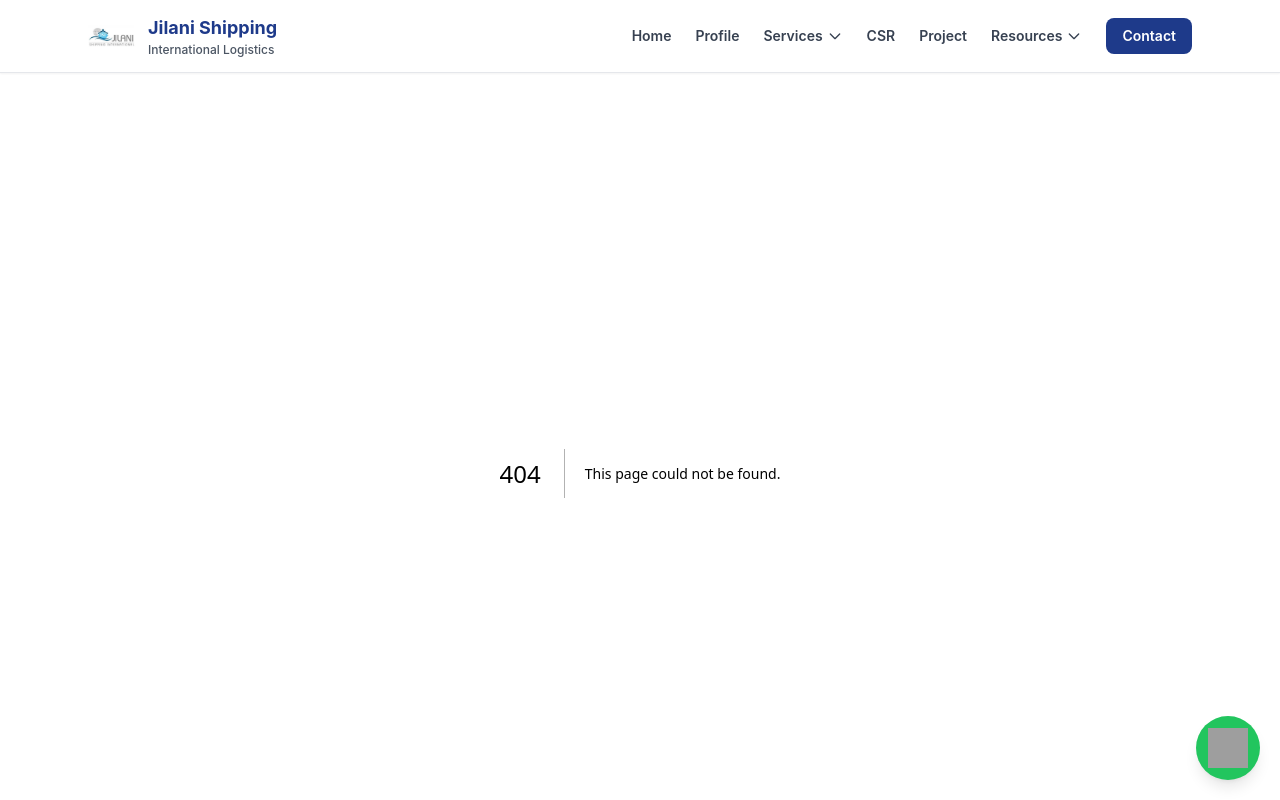
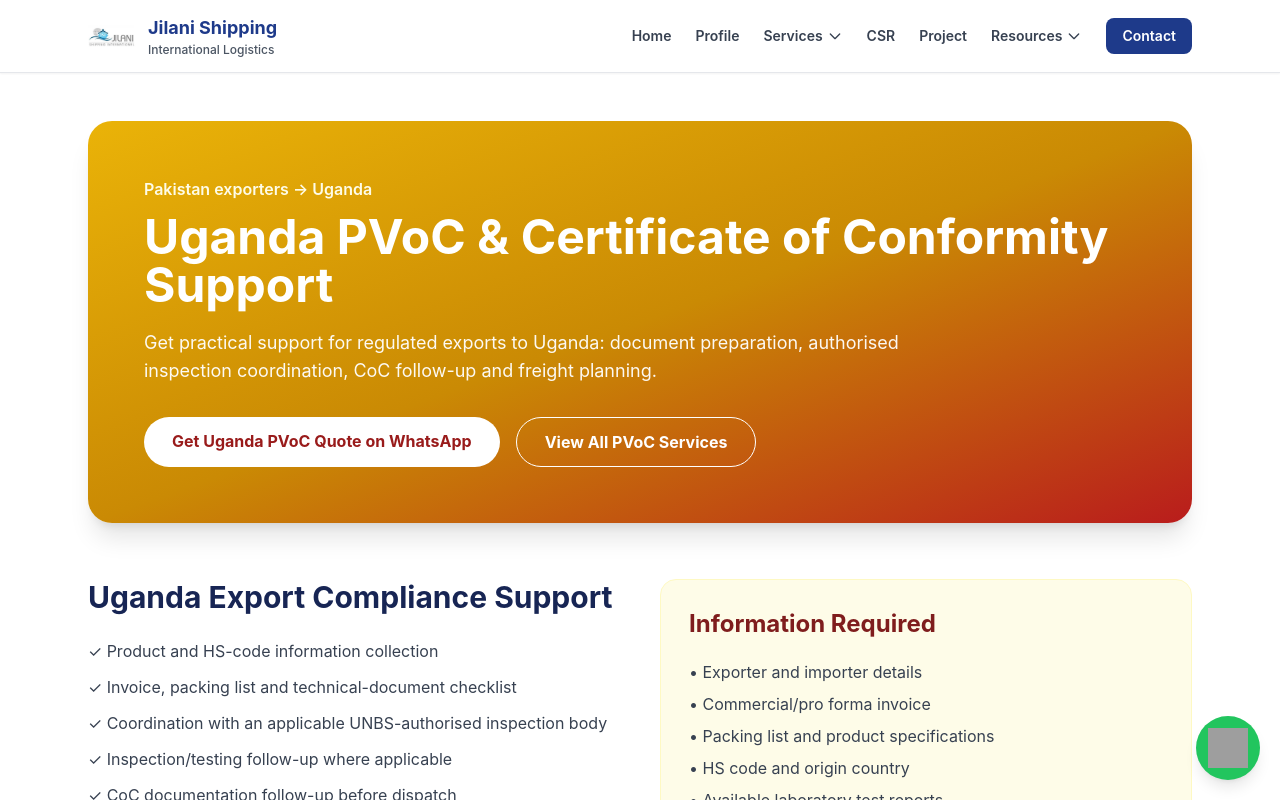
Before and after one commit to ubaidking1/JJ, a Next.js app: page /uganda-pvoc-service in a window 1280 px wide. Before the commit this address had no page. Shown: the top 800 px of the page. Built offline with nearby package versions, Linux system fonts and the light colour scheme; grey boxes are pictures that could not be loaded.

Commit message:
Add Uganda PVoC landing page

```diff
--- /dev/null
+++ b/app/uganda-pvoc-service/page.tsx
@@ -0,0 +1,43 @@
+import type { Metadata } from "next";
+import Link from "next/link";
+
+export const metadata: Metadata = {
+  title: "Uganda PVoC & CoC Service from Pakistan | JSI",
+  description: "Uganda PVoC and Certificate of Conformity coordination for exporters in Pakistan. Get compliance documentation and freight support from JSI.",
+  alternates: { canonical: "/uganda-pvoc-service/" },
+  keywords: ["Uganda PVoC service Pakistan", "Certificate of Conformity Uganda", "UNBS PVoC Pakistan", "export to Uganda from Pakistan", "Uganda CoC service"],
+};
+
+const whatsapp = "https://wa.me/923180155643?text=Hello%20JSI%2C%20I%20need%20Uganda%20PVoC%2FCoC%20support.%20Product%3A%20____%20HS%20Code%3A%20____%20FOB%20Value%3A%20____%20Shipment%20Mode%3A%20Sea%2FAir%20Exporting%20Country%3A%20____";
+
+export default function UgandaPvocService() {
+  const faq = [
+    ["What is Uganda PVoC?", "Uganda's PVoC programme assesses regulated products before export against applicable Uganda standards. A compliant shipment receives a Certificate of Conformity used for import clearance."],
+    ["Does JSI issue the Uganda CoC?", "No. An UNBS-authorised inspection body issues the CoC after applicable assessment. JSI assists with documentation, coordination and freight movement."],
+    ["Do all products require PVoC?", "Coverage and exemptions depend on the product and current UNBS rules. Share your product description and HS code so the applicable requirement can be checked before shipment."],
+    ["What should I send for an initial review?", "Send the invoice, packing list, product description, HS code, origin, FOB value, available test reports, exporter location and planned shipment date."],
+  ];
+  const schema = { "@context": "https://schema.org", "@type": "Service", name: "Uganda PVoC and Certificate of Conformity Support", provider: { "@type": "Organization", name: "Jilani Shipping International", url: "https://jilanishipping.net" }, areaServed: ["UG", "PK"], serviceType: "PVoC documentation and shipment coordination" };
+
+  return <main className="max-w-6xl mx-auto px-4 md:px-6 py-8 md:py-12">
+    <script type="application/ld+json" dangerouslySetInnerHTML={{ __html: JSON.stringify(schema) }} />
+    <section className="rounded-3xl bg-gradient-to-br from-yellow-500 via-yellow-600 to-red-700 text-white p-8 md:p-14 shadow-xl">
+      <p className="font-semibold text-yellow-50 mb-3">Pakistan exporters → Uganda</p>
+      <h1 className="text-3xl md:text-5xl font-bold leading-tight">Uganda PVoC & Certificate of Conformity Support</h1>
+      <p className="mt-5 text-lg text-white/95 max-w-3xl">Get practical support for regulated exports to Uganda: document preparation, authorised inspection coordination, CoC follow-up and freight planning.</p>
+      <div className="mt-8 flex flex-wrap gap-4"><a href={whatsapp} className="rounded-full bg-white px-7 py-3 font-bold text-red-800">Get Uganda PVoC Quote on WhatsApp</a><Link href="/pvoc-service/" className="rounded-full border border-white px-7 py-3 font-bold">View All PVoC Services</Link></div>
+    </section>
+
+    <section className="grid md:grid-cols-2 gap-10 mt-14">
+      <div><h2 className="text-3xl font-bold text-blue-950">Uganda Export Compliance Support</h2><ul className="mt-6 space-y-3 text-gray-700"><li>✓ Product and HS-code information collection</li><li>✓ Invoice, packing list and technical-document checklist</li><li>✓ Coordination with an applicable UNBS-authorised inspection body</li><li>✓ Inspection/testing follow-up where applicable</li><li>✓ CoC documentation follow-up before dispatch</li><li>✓ Freight support to Mombasa/Dar es Salaam corridors or air cargo routing</li></ul></div>
+      <div className="rounded-2xl bg-yellow-50 p-7 border border-yellow-100"><h2 className="text-2xl font-bold text-red-900">Information Required</h2><ul className="mt-5 space-y-2 text-gray-700"><li>• Exporter and importer details</li><li>• Commercial/pro forma invoice</li><li>• Packing list and product specifications</li><li>• HS code and origin country</li><li>• Available laboratory test reports</li><li>• Proposed shipment date and transport mode</li></ul><p className="mt-5 text-sm text-gray-600">The authorised inspection body determines the final assessment, inspection, testing and certification requirements.</p></div>
+    </section>
+
+    <section className="mt-16"><h2 className="text-3xl font-bold text-blue-950 text-center">Uganda PVoC Process</h2><div className="grid md:grid-cols-4 gap-5 mt-8">{[["1","Send product details"],["2","Requirement check"],["3","Inspection/testing"],["4","CoC and dispatch"]].map(([n,t])=><div key={n} className="rounded-xl border p-6 bg-white shadow-sm"><span className="text-3xl font-black text-yellow-600">{n}</span><h3 className="font-bold mt-3">{t}</h3></div>)}</div></section>
+
+    <section className="mt-16 rounded-3xl bg-blue-950 text-white p-8 text-center"><h2 className="text-3xl font-bold">Need Uganda PVoC Help?</h2><p className="mt-3 text-blue-100">Send product, HS code, FOB value, quantity and shipment date for an initial review.</p><a href={whatsapp} className="inline-block mt-6 rounded-full bg-yellow-500 px-8 py-3 font-bold text-blue-950">WhatsApp +92 318 0155643</a></section>
+
+    <section className="mt-16"><h2 className="text-3xl font-bold text-blue-950">Frequently Asked Questions</h2><div className="mt-6 space-y-4">{faq.map(([q,a])=><article key={q} className="rounded-xl border p-6"><h3 className="font-bold text-lg">{q}</h3><p className="mt-2 text-gray-700">{a}</p></article>)}</div></section>
+    <p className="mt-10 text-sm text-gray-500">Official reference: <a className="underline" href="https://unbs.go.ug/" rel="noopener noreferrer" target="_blank">Uganda National Bureau of Standards</a>. Always confirm current requirements before shipping.</p>
+  </main>;
+}
```
